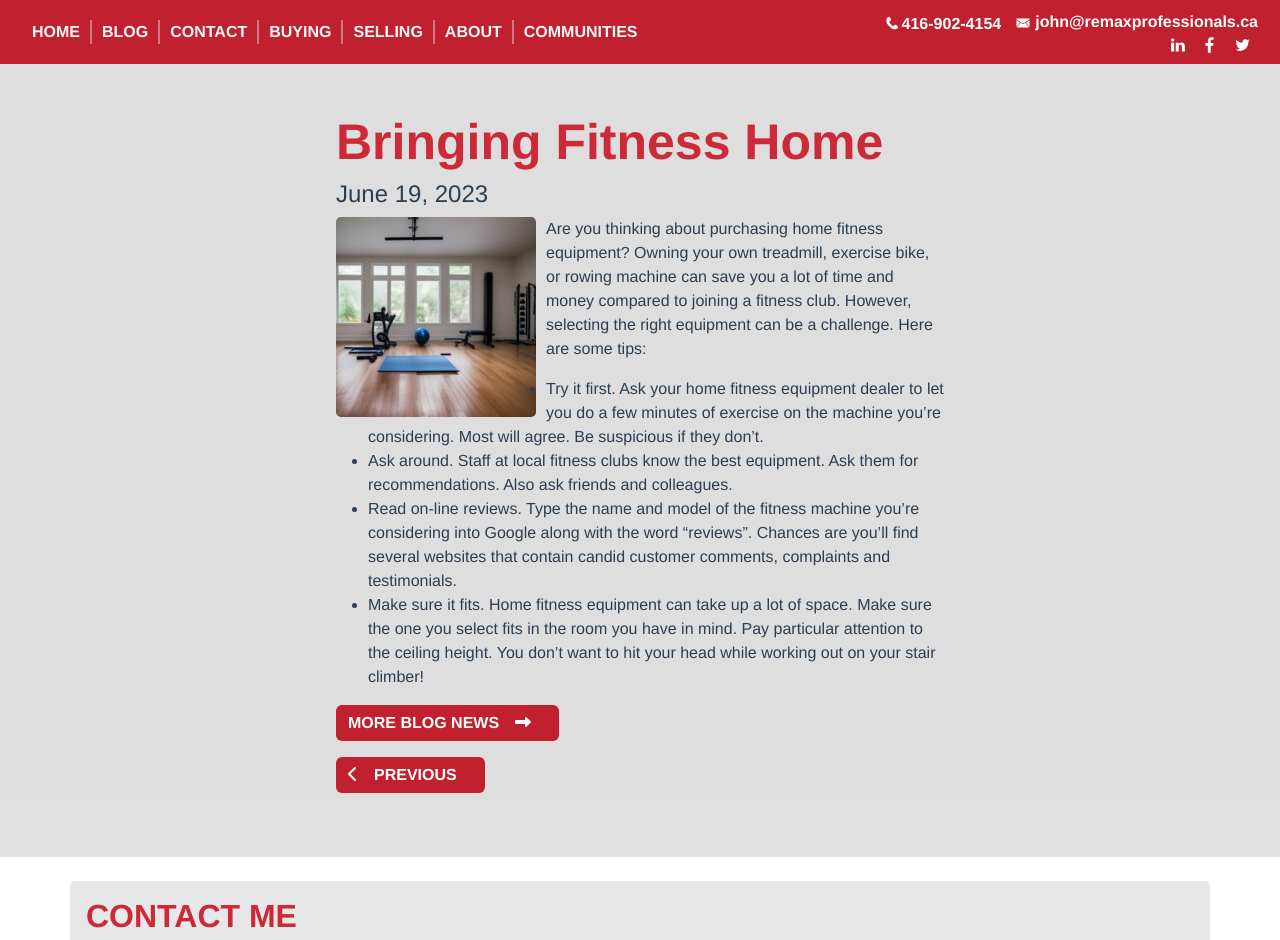
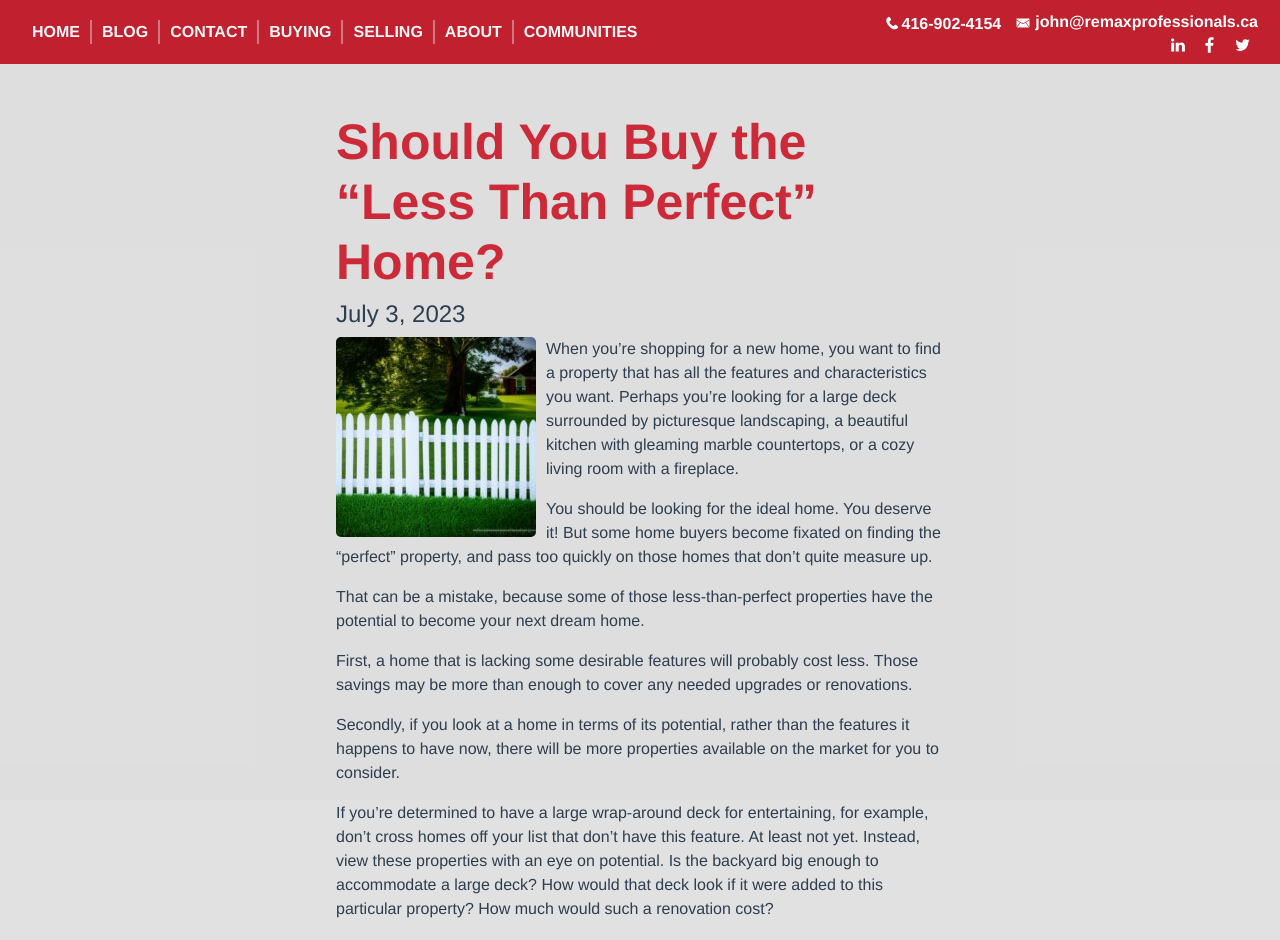
Before and after one commit to Sanparty/jmanucdoc-vue, a Vue app: page /blogposts/1 in a window 1280 px wide. Shown: the top 940 px of the page. Built offline with nearby package versions, Linux system fonts and the light colour scheme.

Commit message:
added image and date

```diff
--- a/src/js/components/data/blogposts.ts
+++ b/src/js/components/data/blogposts.ts
@@ -506,7 +506,24 @@ const blogpost27: Blogpost = {
     image: "blog27.jpg",
     imageAlt: "Fitness Area"
 };
-const blogpostArray = [blogpost1, blogpost2, blogpost3, blogpost4, blogpost5, blogpost6, blogpost7, blogpost8, blogpost9, blogpost10, blogpost11, blogpost12, blogpost13, blogpost14, blogpost15, blogpost16, blogpost17, blogpost18, blogpost19, blogpost20, blogpost21, blogpost22, blogpost23, blogpost24, blogpost25, blogpost26, blogpost27];
+const blogpost28: Blogpost = {
+    id: "blog28",
+    blogName: "Should You Buy the “Less Than Perfect” Home?",
+    author: "John Manucdoc",
+    date: "July 3, 2023",
+    paragraph1: "When you’re shopping for a new home, you want to find a property that has all the features and characteristics you want. Perhaps you’re looking for a large deck surrounded by picturesque landscaping, a beautiful kitchen with gleaming marble countertops, or a cozy living room with a fireplace.",
+    content: `<p>When you’re shopping for a new home, you want to find a property that has all the features and characteristics you want. Perhaps you’re looking for a large deck surrounded by picturesque landscaping, a beautiful kitchen with gleaming marble countertops, or a cozy living room with a fireplace.</p>
+    <p>You should be looking for the ideal home. You deserve it! But some home buyers become fixated on finding the “perfect” property, and pass too quickly on those homes that don’t quite measure up.</p>
+    <p>That can be a mistake, because some of those less-than-perfect properties have the potential to become your next dream home.</p>
+    <p>First, a home that is lacking some desirable features will probably cost less. Those savings may be more than enough to cover any needed upgrades or renovations.</p>
+    <p>Secondly, if you look at a home in terms of its potential, rather than the features it happens to have now, there will be more properties available on the market for you to consider.</p>
+    <p>If you’re determined to have a large wrap-around deck for entertaining, for example, don’t cross homes off your list that don’t have this feature. At least not yet. Instead, view these properties with an eye on potential. Is the backyard big enough to accommodate a large deck? How would that deck look if it were added to this particular property? How much would such a renovation cost?</p>
+    <p>There’s no doubt about it. You want to find a home that has the features and characteristics you want. But, keep an open mind. Sometimes a “diamond in the rough” can &#8211; with an upgrade or renovation &#8211; become a home you’ll treasure for years.</p>`,
+    link: "blogpost28.html",
+    image: "blog28.jpg",
+    imageAlt: "White Picket Fence"
+};
+const blogpostArray = [blogpost1, blogpost2, blogpost3, blogpost4, blogpost5, blogpost6, blogpost7, blogpost8, blogpost9, blogpost10, blogpost11, blogpost12, blogpost13, blogpost14, blogpost15, blogpost16, blogpost17, blogpost18, blogpost19, blogpost20, blogpost21, blogpost22, blogpost23, blogpost24, blogpost25, blogpost26, blogpost27, blogpost28];
 
 export default blogpostArray
 
```
Also changed, not shown: src/assets/images/blog/blog28.jpg (added).
